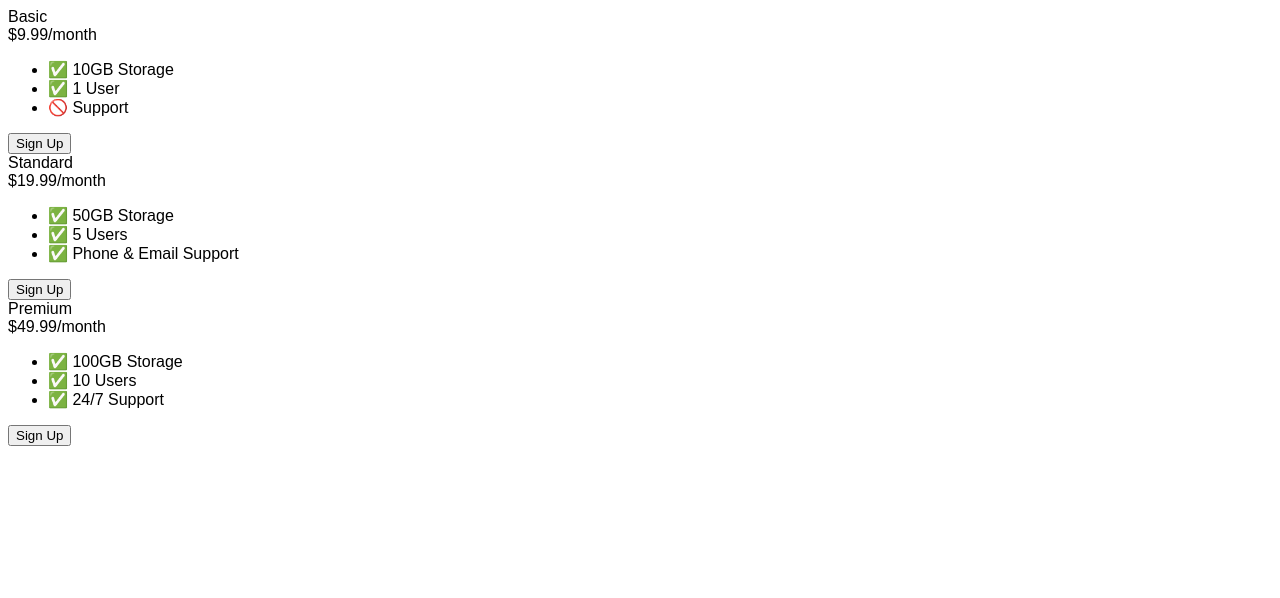
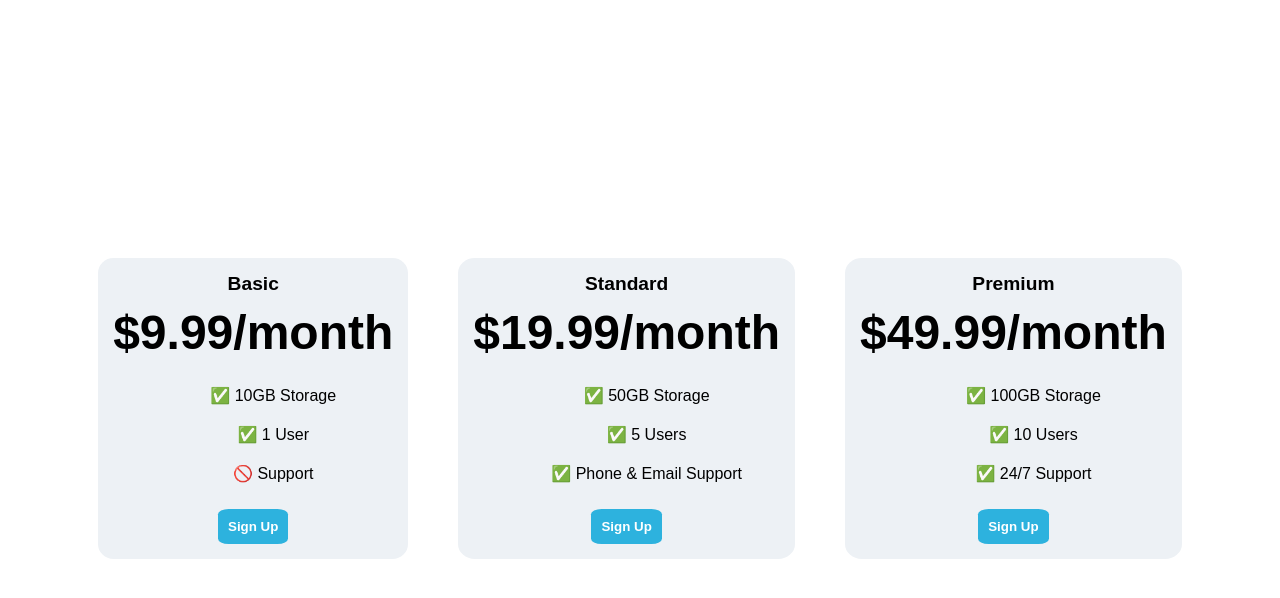
Before and after one commit to Yulomja/playing-with-web-dev, a plain HTML site: page 9.4+Flexbox+Pricing+Table+Project/index.html in a window 1280 px wide. Drawn offline with Linux system fonts and the light colour scheme; a web font is replaced by a local one.

Commit message:
Section 9

```diff
--- a/9.4+Flexbox+Pricing+Table+Project/index.html
+++ b/9.4+Flexbox+Pricing+Table+Project/index.html
@@ -1,20 +1,73 @@
 <!DOCTYPE html>
 <html>
+
 <head>
   <title>Flexbox Pricing Table</title>
   <link rel="preconnect" href="https://fonts.googleapis.com" />
   <link rel="preconnect" href="https://fonts.gstatic.com" crossorigin />
-    <link
-      href="https://fonts.googleapis.com/css2?family=Sono:wght@400;700&display=swap"
-      rel="stylesheet"
-    />
+  <link href="https://fonts.googleapis.com/css2?family=Sono:wght@400;700&display=swap" rel="stylesheet" />
   <style>
     body {
       font-family: "Sono", sans-serif;
     }
 
+    ul {
+      list-style-type: none;
+      display: flex;
+      flex-direction: column;
+      align-items: center;
+    }
+
+    li {
+      padding: 10px 0px;
+    }
+
+    .plan-button {
+      background-color: rgb(45, 178, 222);
+      color: white;
+      font-weight: 600;
+      padding: 10px;
+      border: 0;
+      border-radius: 15%;
+    }
+
+    .plan-title {
+      font-weight: 700;
+      font-size: larger;
+      margin-bottom: 10px;
+    }
+
+    .pricing-container {
+      display: flex;
+      flex-wrap: wrap;
+      justify-content: center;
+      align-items: center;
+      gap: 50px;
+      height: 100vh;
+    }
+
+    .pricing-plan {
+      background-color: rgb(237, 241, 245);
+      border-radius: 5%;
+      padding: 15px;
+      display: flex;
+      flex-direction: column;
+      align-items: center;
+    }
+
+    .plan-price {
+      font-weight: 700;
+      font-size: xxx-large;
+    }
+
+
+
+
     /* Hint: What can you do with a media query and flexbox? */
-      @media (max-width: 1250px) {
+    @media (max-width: 809px) {
+      li {
+        padding: 5px 0px;
+      }
     }
   </style>
 </head>
@@ -53,4 +106,5 @@
     </div>
   </div>
 </body>
+
 </html>
```
Also changed, not shown: 9.0 Display Flex/index.html (+2 -1 lines), 9.1 Flex Direction/index.html (+33 -8 lines). Lines whose indentation alone changed are shown as unchanged.
